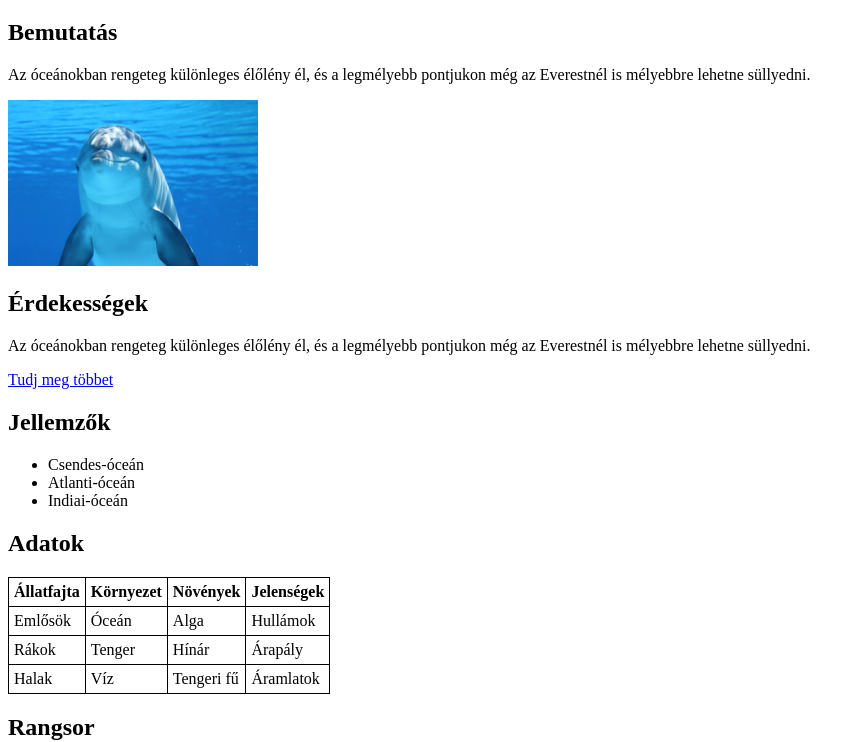
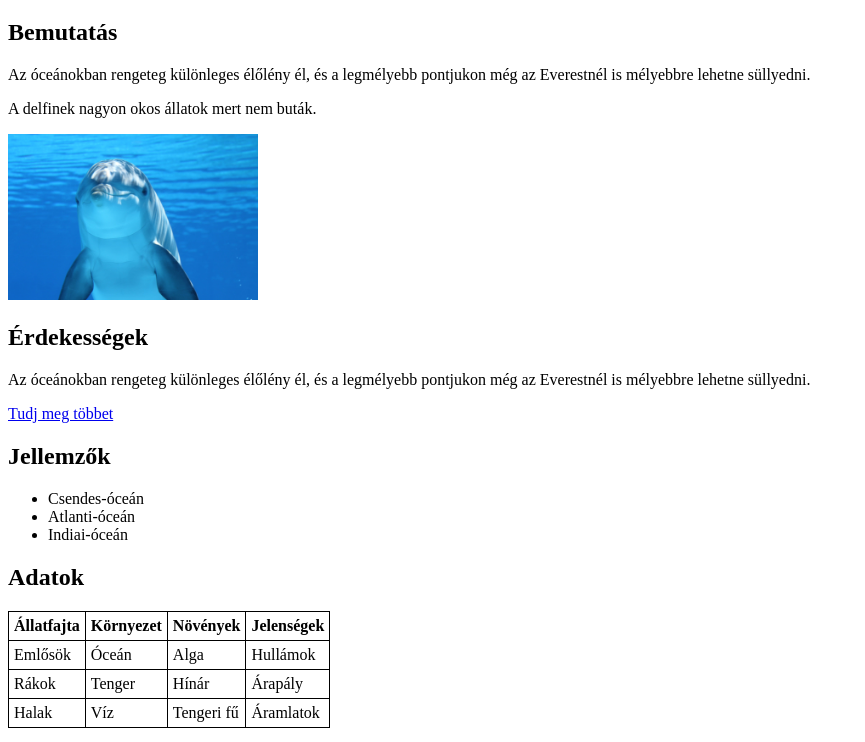
Before and after one commit to Morvaimi/weboldalam, a plain HTML site: page tema.html in a window 1280 px wide. Shown: the part 87-829 px from the top of the page, without its empty margins (0-865 px from the left). Drawn offline with Linux system fonts and the light colour scheme.

Commit message:
Újítás

```diff
--- a/tema.html
+++ b/tema.html
@@ -17,7 +17,8 @@
     <h1>Óceánok</h1>
     <h2>Bemutatás</h2>
     <p>Az óceánokban rengeteg különleges élőlény él, és a legmélyebb pontjukon még az Everestnél is mélyebbre lehetne süllyedni.</p>
-    <img style="width: 250px;" src="img/kep.jpg" alt="Delfin">
+    <p>A delfinek nagyon okos állatok mert nem buták.</p>
+    <img style="width: 250px;" src="img/kep.jpg" alt="Delfin" title="Delfin">
     <h2>Érdekességek</h2>
     <p>Az óceánokban rengeteg különleges élőlény él, és a legmélyebb pontjukon még az Everestnél is mélyebbre lehetne süllyedni.</p>
     <a href="https://www.mesefarm.hu/termeszet/allatvilag/a-tenger-m%C3%A9ly%C3%A9nek-titkai-a-leg%C3%A9rdekesebb-tengeri-%C3%A1llatok?utm_source=chatgpt.com">Tudj meg többet</a>
```
Also changed, not shown: listak.html (+1 -1 lines).
